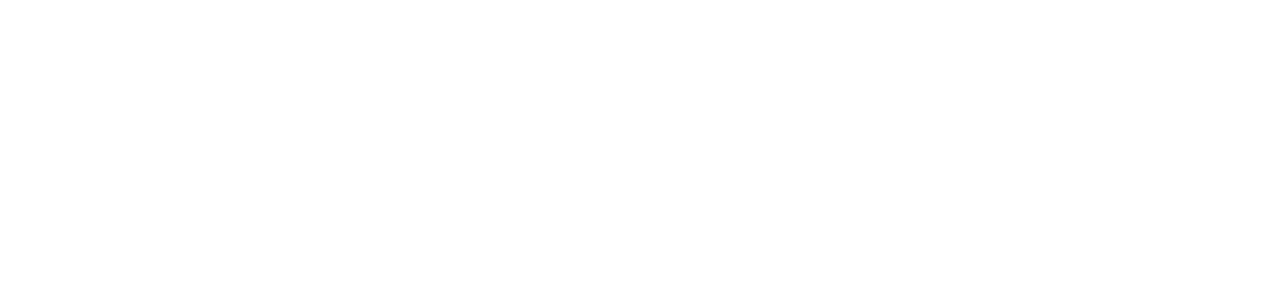
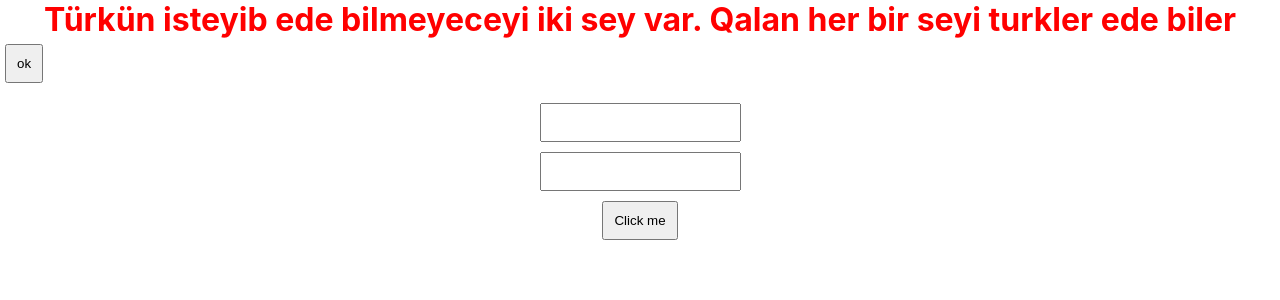
Before and after one commit to Sahmirze/Reacat-apps, a React (Create React App) app in the folder raect_routers/: page / in a window 1280 px wide. Shown: the top 300 px of the page. Built offline with nearby package versions, Linux system fonts and the light colour scheme.

Commit message:
props input states

```diff
--- /dev/null
+++ b/raect_routers/jsconfig.json
@@ -0,0 +1,6 @@
+{
+	"compilerOptions":{
+"baseUrl":"src"
+	}
+
+}
--- a/raect_routers/package.json
+++ b/raect_routers/package.json
@@ -7,6 +7,7 @@
     "@testing-library/react": "^13.4.0",
     "@testing-library/user-event": "^13.5.0",
     "react": "^18.2.0",
+    "react-axios": "^2.0.6",
     "react-dom": "^18.2.0",
     "react-scripts": "5.0.1",
     "web-vitals": "^2.1.4"
--- a/raect_routers/src/App.jsx
+++ b/raect_routers/src/App.jsx
@@ -1,7 +1,14 @@
-
+import Requsets from "componomets/24fullrequestapi";
+import Show from "componomets/props";
+import States from "componomets/inputs";
 function App() {
   return (
    <>
+   <Show clickleyende={()=>{
+    console.log("click me")
+   }} textAlign="center"  color="red" text="Türkün isteyib ede bilmeyeceyi iki sey var. Qalan her bir seyi turkler ede biler" />
+   <States />
+
    </>
   );
 }
--- /dev/null
+++ b/raect_routers/src/componomets/inputs/index.jsx
@@ -0,0 +1,20 @@
+import styles from './index.module.css'
+function States(){
+	return(
+		<>
+			<div className={`${styles.form}`}>
+				<div>
+					<input type="text"  />
+				</div>
+				<div>
+					<input type="password"  />
+				</div>
+				<div>
+					<button > Click me</button>
+				</div>
+			</div>
+
+		</>
+	)
+}
+export default States
--- /dev/null
+++ b/raect_routers/src/componomets/inputs/index.module.css
@@ -0,0 +1,14 @@
+.form{
+
+display: flex;
+flex-direction: column;
+align-items: center;
+margin-top: 10px;
+}
+.form input,button{
+	padding: 10px;
+	margin: 5px;
+}
+.form input{
+	outline: none;
+}
--- /dev/null
+++ b/raect_routers/src/componomets/props/index.jsx
@@ -0,0 +1,19 @@
+import styles from "./index.module.css"
+import States from "componomets/inputs"
+function Show(props){
+	return(
+		<>
+		<div className={`${styles.turk}`} style={
+			{
+				color:props.color,
+				textAlign:props.textAlign
+			}
+		}>
+			{props.text}
+
+		</div>
+		<button onClick={props.clickleyende} >ok</button>
+		</>
+	)
+}
+export default Show
--- /dev/null
+++ b/raect_routers/src/componomets/props/index.module.css
@@ -0,0 +1,5 @@
+.turk{
+	font-size: 2em;
+	font-weight: bold;
+
+}
--- a/raect_routers/src/index.js
+++ b/raect_routers/src/index.js
@@ -5,7 +5,7 @@
 
 const root = ReactDOM.createRoot(document.getElementById('root'));
 root.render(
-  <React.StrictMode>
+
     <App />
-  </React.StrictMode>
+
 );
```
Also changed, not shown: raect_routers/src/componomets/24fullrequestapi.jsx (added), 2 other files (tests, documents, lock files or other folders).
